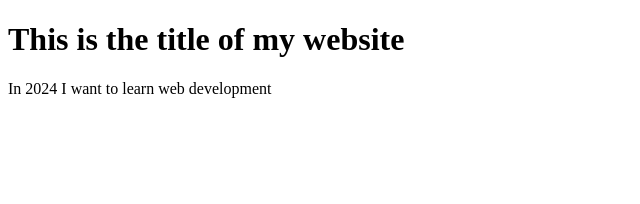
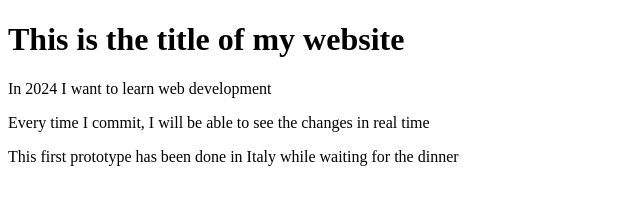
Before and after one commit to trangdangberlin/trangdangberlin.github.io, a plain HTML site: page index.html in a window 1280 px wide. Shown: the whole page, without its empty margins (0-640 px from the left). Drawn offline with Linux system fonts and the light colour scheme.

Commit message:
Update index.html

```diff
--- a/index.html
+++ b/index.html
@@ -16,5 +16,11 @@
   In 2024 I want to learn web development
 </p>
 
+Every time I commit, I will be able to see the changes in real time
+
+<p>
+  This first prototype has been done in Italy while waiting for the dinner
+</p>
+
 </body>
 </html>
```
